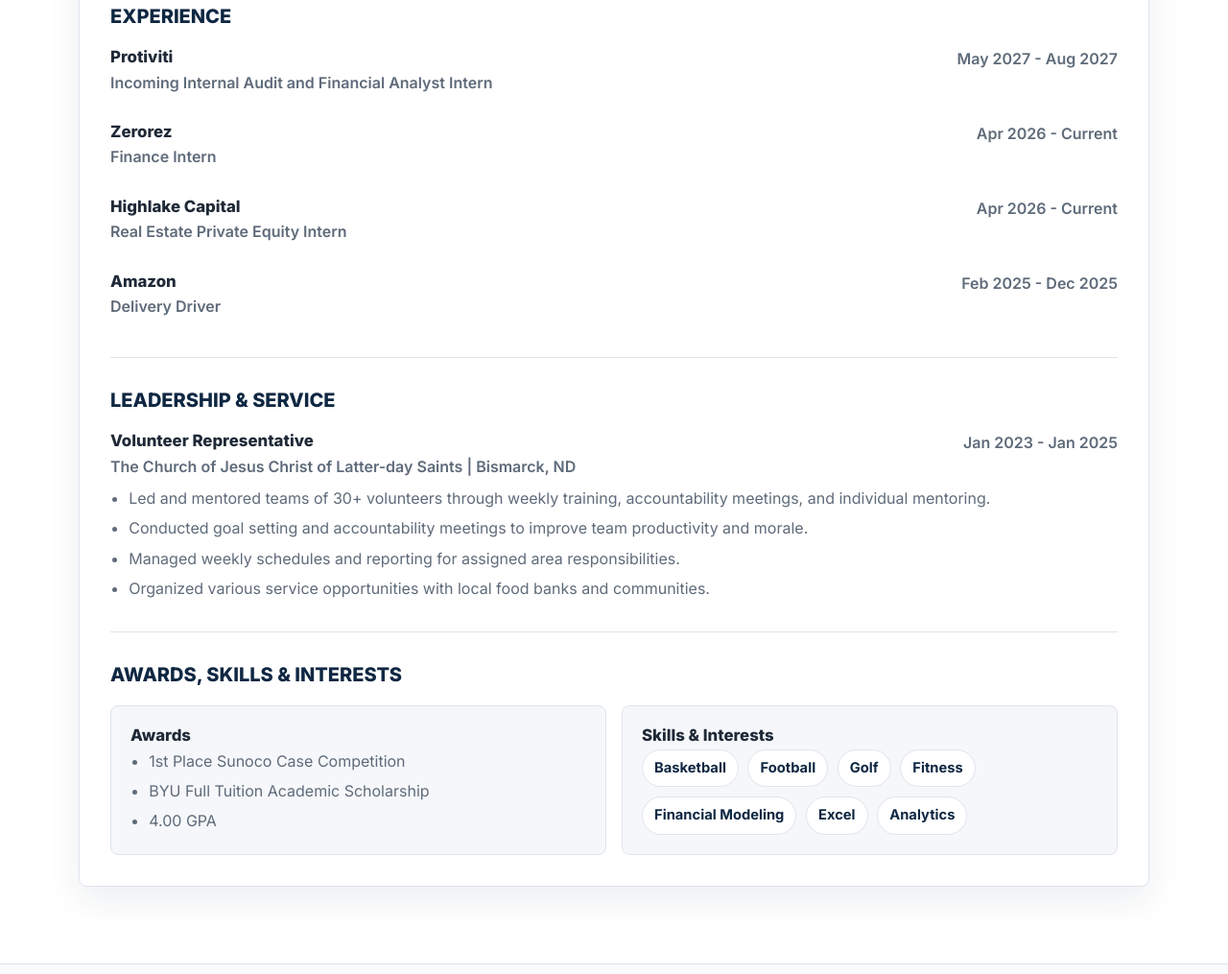
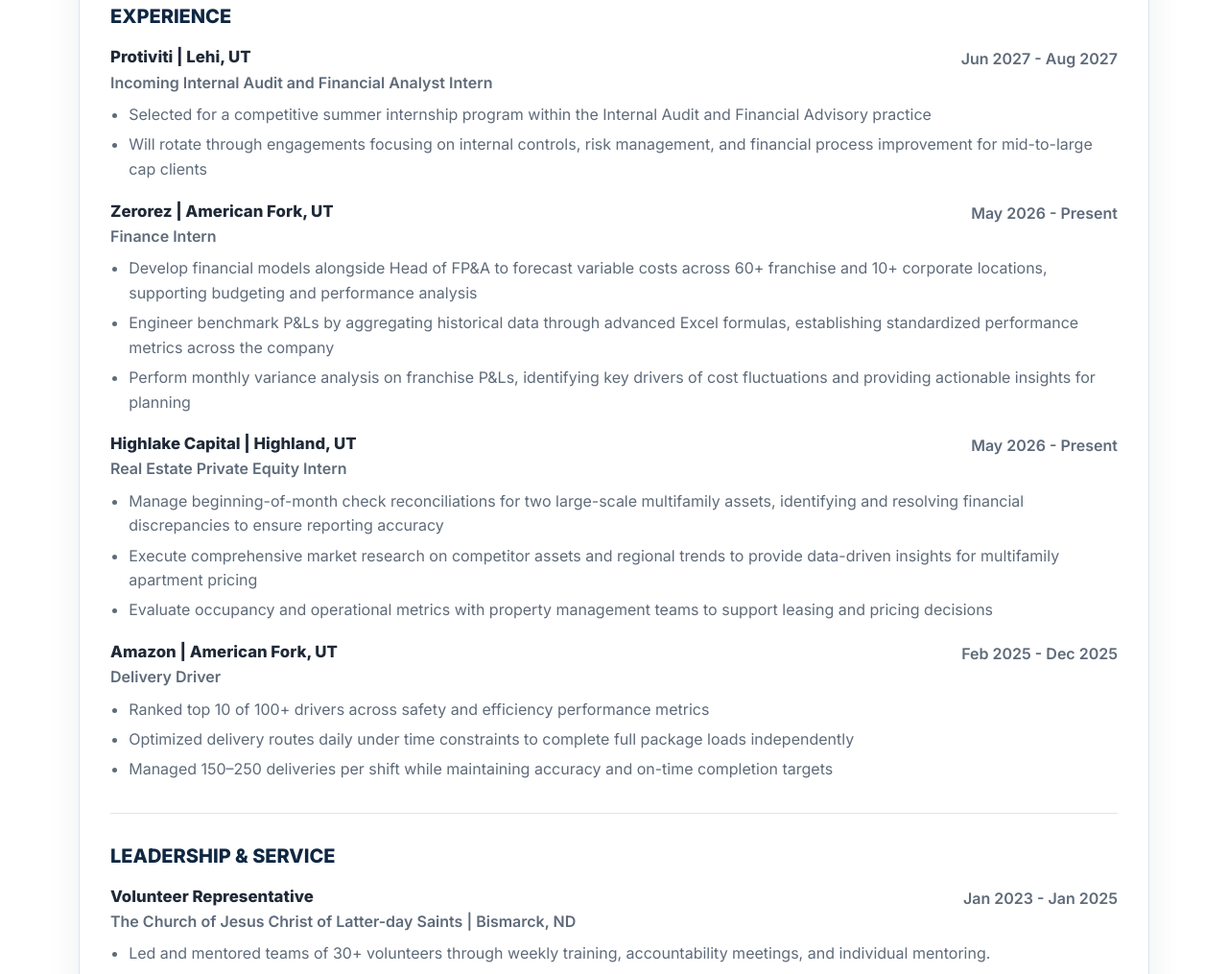
Before and after one commit to presto03/prestonbrown-portfolio, a plain HTML site: page resume.html in a window 1280 px wide. Shown: the part 680-1695 px from the top of the page at 96% size. Drawn offline with nearby package versions, Linux system fonts and the light colour scheme.

Commit message:
Updated resume.html with new content and formatting

```diff
--- a/resume.html
+++ b/resume.html
@@ -87,48 +87,115 @@
           <section class="resume-section">
             <h2>Experience</h2>
 
+            <!-- Protiviti -->
             <div class="resume-item">
               <div class="d-flex flex-column flex-md-row justify-content-between gap-2">
                 <div>
-                <h3>Protiviti</h3>
+                  <h3>Protiviti | Lehi, UT</h3>
                   <p class="resume-subtitle">
                     Incoming Internal Audit and Financial Analyst Intern
                   </p>
                 </div>
-              <p class="resume-meta">May 2027 - Aug 2027</p>
-            </div>
+                <p class="resume-meta">Jun 2027 - Aug 2027</p>
               </div>
 
+              <ul>
+                <li>
+                  Selected for a competitive summer internship program within
+                  the Internal Audit and Financial Advisory practice
+                </li>
+                <li>
+                  Will rotate through engagements focusing on internal controls,
+                  risk management, and financial process improvement for
+                  mid-to-large cap clients
+                </li>
+              </ul>
+            </div>
+
+            <!-- Zerorez -->
             <div class="resume-item">
               <div class="d-flex flex-column flex-md-row justify-content-between gap-2">
                 <div>
-                <h3>Zerorez</h3>
+                  <h3>Zerorez | American Fork, UT</h3>
                   <p class="resume-subtitle">Finance Intern</p>
                 </div>
-              <p class="resume-meta">Apr 2026 - Current</p>
-            </div>
+                <p class="resume-meta">May 2026 - Present</p>
               </div>
 
+              <ul>
+                <li>
+                  Develop financial models alongside Head of FP&amp;A to
+                  forecast variable costs across 60+ franchise and 10+
+                  corporate locations, supporting budgeting and performance
+                  analysis
+                </li>
+                <li>
+                  Engineer benchmark P&amp;Ls by aggregating historical data
+                  through advanced Excel formulas, establishing standardized
+                  performance metrics across the company
+                </li>
+                <li>
+                  Perform monthly variance analysis on franchise P&amp;Ls,
+                  identifying key drivers of cost fluctuations and providing
+                  actionable insights for planning
+                </li>
+              </ul>
+            </div>
+
+            <!-- Highlake Capital -->
             <div class="resume-item">
               <div class="d-flex flex-column flex-md-row justify-content-between gap-2">
                 <div>
-                <h3>Highlake Capital</h3>
+                  <h3>Highlake Capital | Highland, UT</h3>
                   <p class="resume-subtitle">
                     Real Estate Private Equity Intern
                   </p>
                 </div>
-              <p class="resume-meta">Apr 2026 - Current</p>
-            </div>
+                <p class="resume-meta">May 2026 - Present</p>
               </div>
 
+              <ul>
+                <li>
+                  Manage beginning-of-month check reconciliations for two
+                  large-scale multifamily assets, identifying and resolving
+                  financial discrepancies to ensure reporting accuracy
+                </li>
+                <li>
+                  Execute comprehensive market research on competitor assets
+                  and regional trends to provide data-driven insights for
+                  multifamily apartment pricing
+                </li>
+                <li>
+                  Evaluate occupancy and operational metrics with property
+                  management teams to support leasing and pricing decisions
+                </li>
+              </ul>
+            </div>
+
+            <!-- Amazon -->
             <div class="resume-item">
               <div class="d-flex flex-column flex-md-row justify-content-between gap-2">
                 <div>
-                <h3>Amazon</h3>
+                  <h3>Amazon | American Fork, UT</h3>
                   <p class="resume-subtitle">Delivery Driver</p>
                 </div>
                 <p class="resume-meta">Feb 2025 - Dec 2025</p>
               </div>
+
+              <ul>
+                <li>
+                  Ranked top 10 of 100+ drivers across safety and efficiency
+                  performance metrics
+                </li>
+                <li>
+                  Optimized delivery routes daily under time constraints to
+                  complete full package loads independently
+                </li>
+                <li>
+                  Managed 150–250 deliveries per shift while maintaining
+                  accuracy and on-time completion targets
+                </li>
+              </ul>
             </div>
           </section>
 
```
Lines whose indentation alone changed are shown as unchanged.
